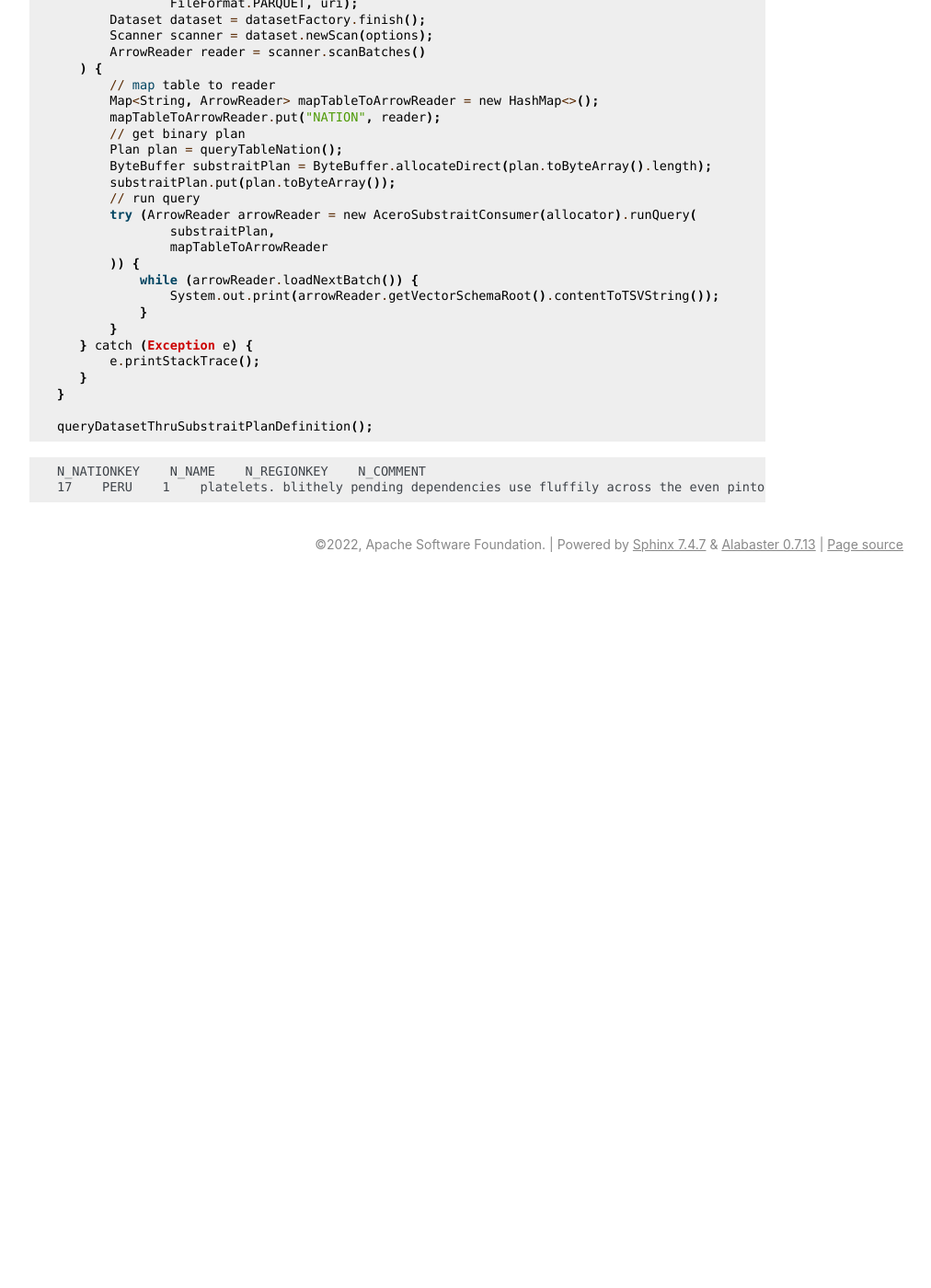
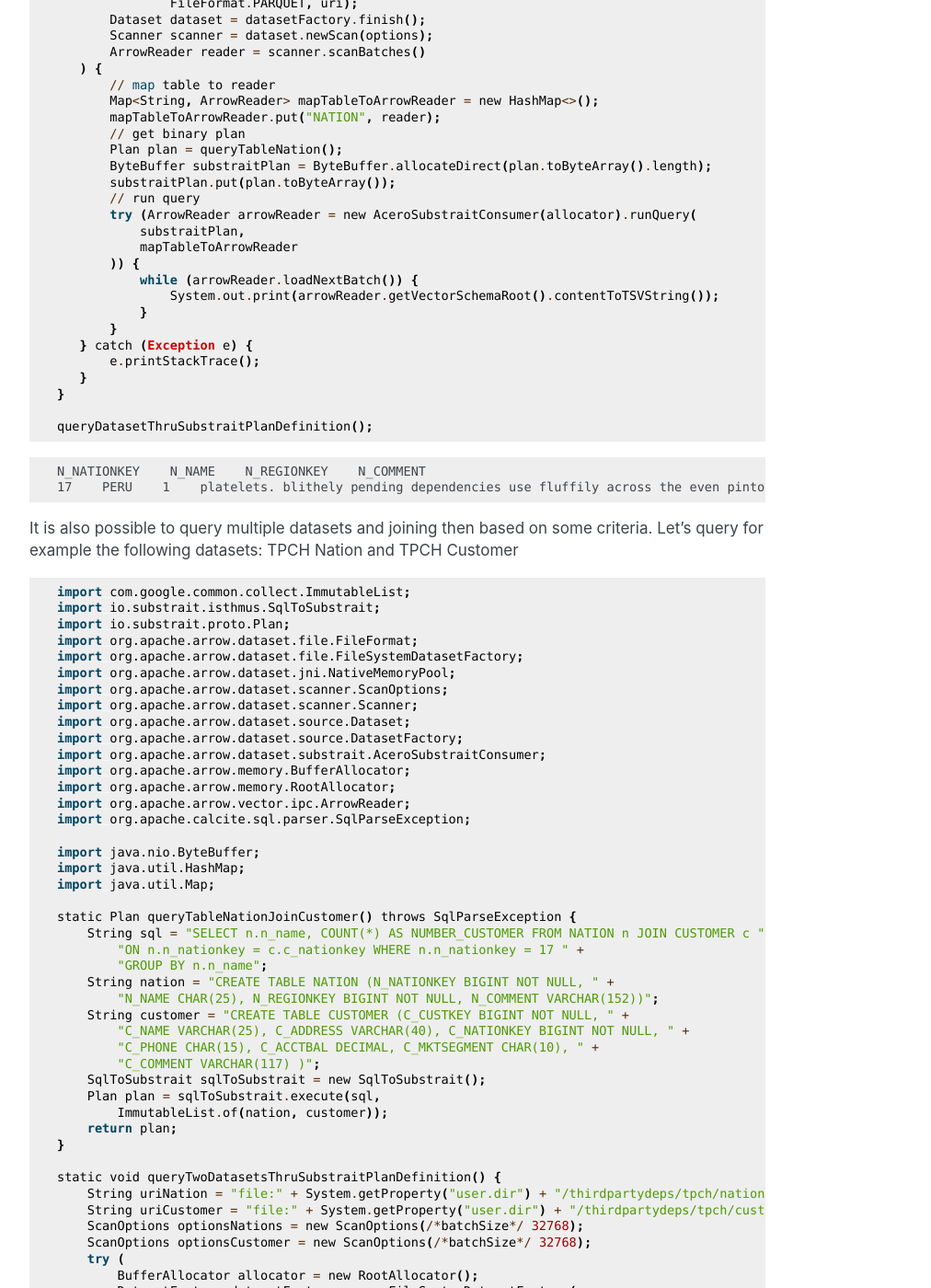
Before and after one commit to apache/arrow-cookbook, a Sphinx documentation site: the page built from java/source/substrait.rst, in a window 1280 px wide and 1400 px high, scrolled down 1175 px. Shown: the whole window at 92% size, without its empty margins (258-1270 px from the left). Built offline with Sphinx 7.4.7, drawn with Linux system fonts in a browser that asks for light colours; pages that are not in the unit, such as notebooks, are missing from menus; comment, search, counter and statistics services are not loaded; before the commit the page ends 1805 px from its top, so only the background shows below that; some of the changed text lies outside the part shown.

Commit message:
doc: adding join datasets

```diff
--- a/java/source/substrait.rst
+++ b/java/source/substrait.rst
@@ -94,8 +94,8 @@
            substraitPlan.put(plan.toByteArray());
            // run query
            try (ArrowReader arrowReader = new AceroSubstraitConsumer(allocator).runQuery(
-                   substraitPlan,
-                   mapTableToArrowReader
+               substraitPlan,
+               mapTableToArrowReader
            )) {
                while (arrowReader.loadNextBatch()) {
                    System.out.print(arrowReader.getVectorSchemaRoot().contentToTSVString());
@@ -113,6 +113,99 @@
     N_NATIONKEY    N_NAME    N_REGIONKEY    N_COMMENT
     17    PERU    1    platelets. blithely pending dependencies use fluffily across the even pinto beans. carefully silent accoun
 
+It is also possible to query multiple datasets and joining then based on some criteria.
+Let's query for example the following datasets: TPCH Nation and TPCH Customer
+
+.. testcode::
+
+    import com.google.common.collect.ImmutableList;
+    import io.substrait.isthmus.SqlToSubstrait;
+    import io.substrait.proto.Plan;
+    import org.apache.arrow.dataset.file.FileFormat;
+    import org.apache.arrow.dataset.file.FileSystemDatasetFactory;
+    import org.apache.arrow.dataset.jni.NativeMemoryPool;
+    import org.apache.arrow.dataset.scanner.ScanOptions;
+    import org.apache.arrow.dataset.scanner.Scanner;
+    import org.apache.arrow.dataset.source.Dataset;
+    import org.apache.arrow.dataset.source.DatasetFactory;
+    import org.apache.arrow.dataset.substrait.AceroSubstraitConsumer;
+    import org.apache.arrow.memory.BufferAllocator;
+    import org.apache.arrow.memory.RootAllocator;
+    import org.apache.arrow.vector.ipc.ArrowReader;
+    import org.apache.calcite.sql.parser.SqlParseException;
+
+    import java.nio.ByteBuffer;
+    import java.util.HashMap;
+    import java.util.Map;
+
+    static Plan queryTableNationJoinCustomer() throws SqlParseException {
+        String sql = "SELECT n.n_name, COUNT(*) AS NUMBER_CUSTOMER FROM NATION n JOIN CUSTOMER c " +
+            "ON n.n_nationkey = c.c_nationkey WHERE n.n_nationkey = 17 " +
+            "GROUP BY n.n_name";
+        String nation = "CREATE TABLE NATION (N_NATIONKEY BIGINT NOT NULL, " +
+            "N_NAME CHAR(25), N_REGIONKEY BIGINT NOT NULL, N_COMMENT VARCHAR(152))";
+        String customer = "CREATE TABLE CUSTOMER (C_CUSTKEY BIGINT NOT NULL, " +
+            "C_NAME VARCHAR(25), C_ADDRESS VARCHAR(40), C_NATIONKEY BIGINT NOT NULL, " +
+            "C_PHONE CHAR(15), C_ACCTBAL DECIMAL, C_MKTSEGMENT CHAR(10), " +
+            "C_COMMENT VARCHAR(117) )";
+        SqlToSubstrait sqlToSubstrait = new SqlToSubstrait();
+        Plan plan = sqlToSubstrait.execute(sql,
+            ImmutableList.of(nation, customer));
+        return plan;
+    }
+
+    static void queryTwoDatasetsThruSubstraitPlanDefinition() {
+        String uriNation = "file:" + System.getProperty("user.dir") + "/thirdpartydeps/tpch/nation.parquet";
+        String uriCustomer = "file:" + System.getProperty("user.dir") + "/thirdpartydeps/tpch/customer.parquet";
+        ScanOptions optionsNations = new ScanOptions(/*batchSize*/ 32768);
+        ScanOptions optionsCustomer = new ScanOptions(/*batchSize*/ 32768);
+        try (
+            BufferAllocator allocator = new RootAllocator();
+            DatasetFactory datasetFactory = new FileSystemDatasetFactory(
+                allocator, NativeMemoryPool.getDefault(),
+                FileFormat.PARQUET, uriNation);
+            Dataset dataset = datasetFactory.finish();
+            Scanner scanner = dataset.newScan(optionsNations);
+            ArrowReader readerNation = scanner.scanBatches();
+            DatasetFactory datasetFactoryCustomer = new FileSystemDatasetFactory(
+                allocator, NativeMemoryPool.getDefault(),
+                FileFormat.PARQUET, uriCustomer);
+            Dataset datasetCustomer = datasetFactoryCustomer.finish();
+            Scanner scannerCustomer = datasetCustomer.newScan(
+                optionsCustomer);
+            ArrowReader readerCustomer = scannerCustomer.scanBatches()
+        ) {
+            // map table to reader
+            Map<String, ArrowReader> mapTableToArrowReader = new HashMap<>();
+            mapTableToArrowReader.put("NATION", readerNation);
+            mapTableToArrowReader.put("CUSTOMER", readerCustomer);
+            // get binary plan
+            Plan plan = queryTableNationJoinCustomer();
+            ByteBuffer substraitPlan = ByteBuffer.allocateDirect(
+                plan.toByteArray().length);
+            substraitPlan.put(plan.toByteArray());
+            // run query
+            try (ArrowReader arrowReader = new AceroSubstraitConsumer(
+                allocator).runQuery(
+                substraitPlan,
+                mapTableToArrowReader
+            )) {
+                while (arrowReader.loadNextBatch()) {
+                    System.out.print(arrowReader.getVectorSchemaRoot().contentToTSVString());
+                }
+            }
+        } catch (Exception e) {
+            e.printStackTrace();
+        }
+    }
+
+    queryTwoDatasetsThruSubstraitPlanDefinition();
+
+.. testoutput::
+
+    N_NAME    NUMBER_CUSTOMER
+    PERU    573
+
 .. _`Substrait`: https://substrait.io/
 .. _`Substrait Java`: https://github.com/substrait-io/substrait-java
 .. _`Acero`: https://arrow.apache.org/docs/cpp/streaming_execution.html
```
Also changed, not shown: 1 other file.
